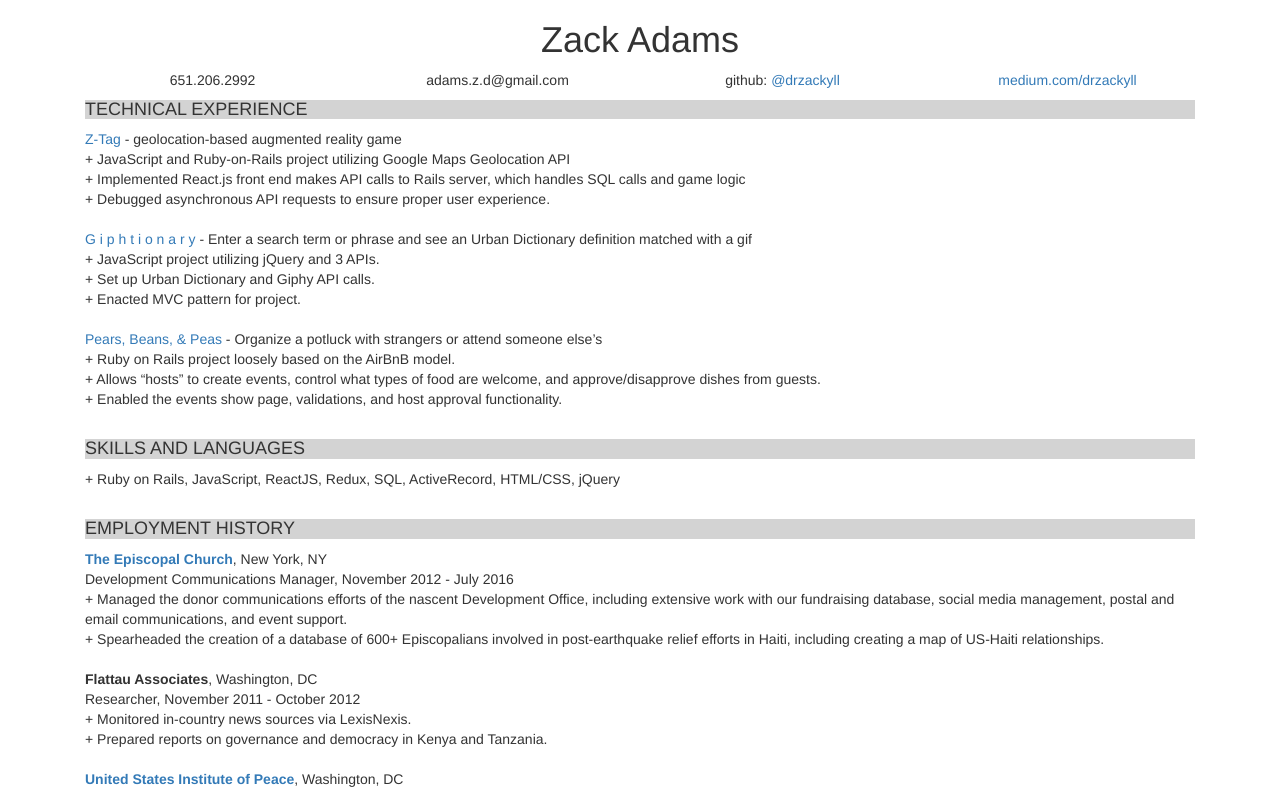
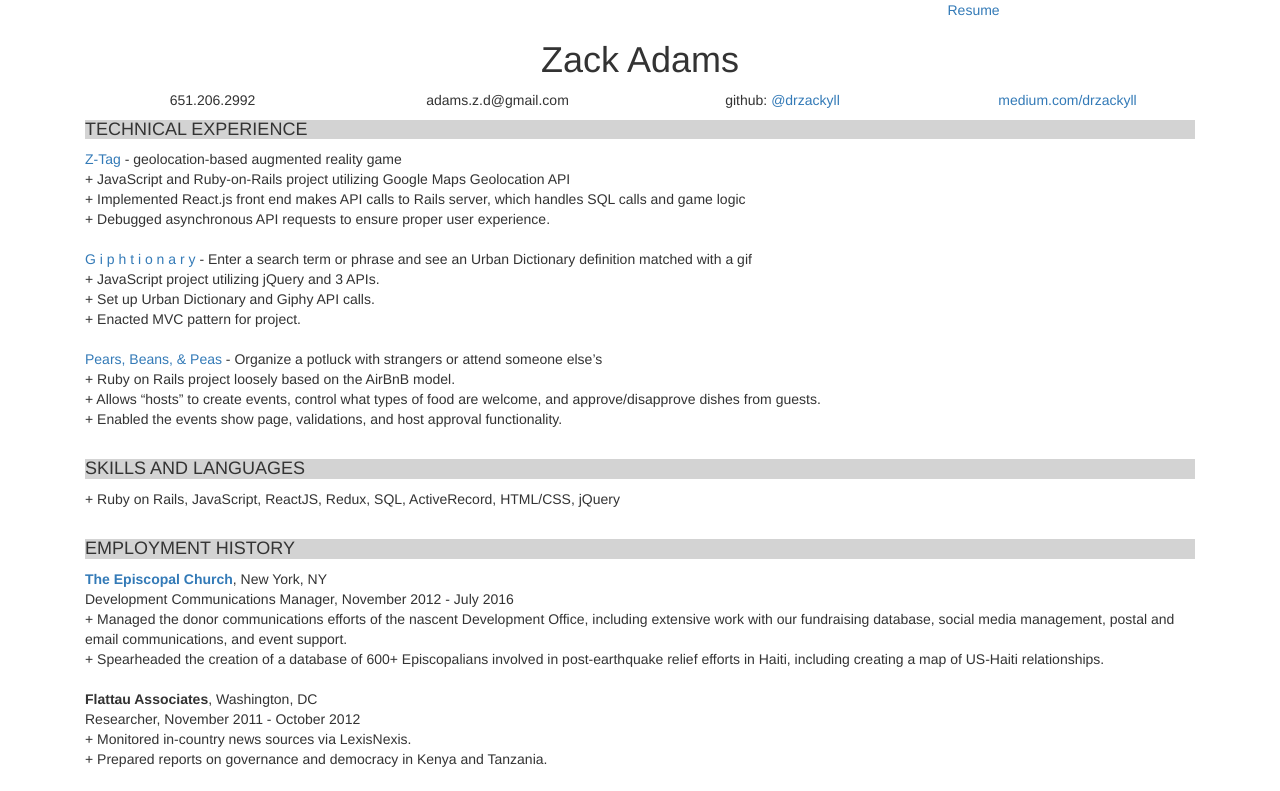
Before and after one commit to drzackyll/personal-website, a React (Create React App) app: page / in a window 1280 px wide. Shown: the top 791 px of the page. Built offline with nearby package versions, Linux system fonts and the light colour scheme.

Commit message:
Sets up NavBar

```diff
--- a/src/components/NavBar.js
+++ b/src/components/NavBar.js
@@ -1,8 +1,12 @@
 import React from 'react'
+import { Link } from 'react-router'
 
 const NavBar = () => {
   return (
-    <div>
+    <div className="container">
+      <div className="row">
+        <div className="col-xs-2 col-xs-offset-9"><Link to="/resume">Resume</Link></div>
+      </div>
     </div>
   )
 }
```
